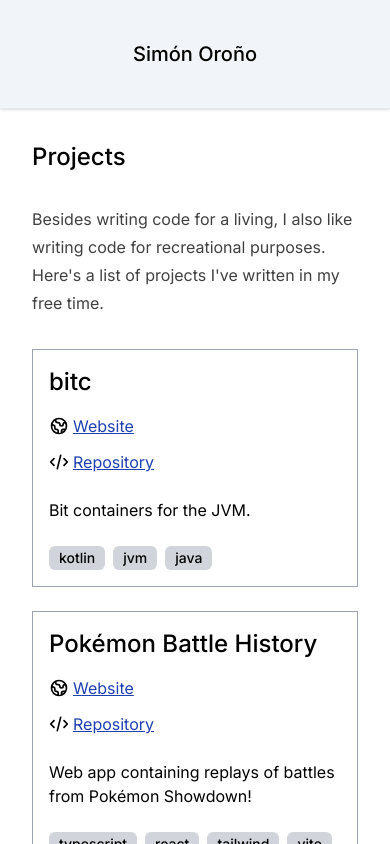
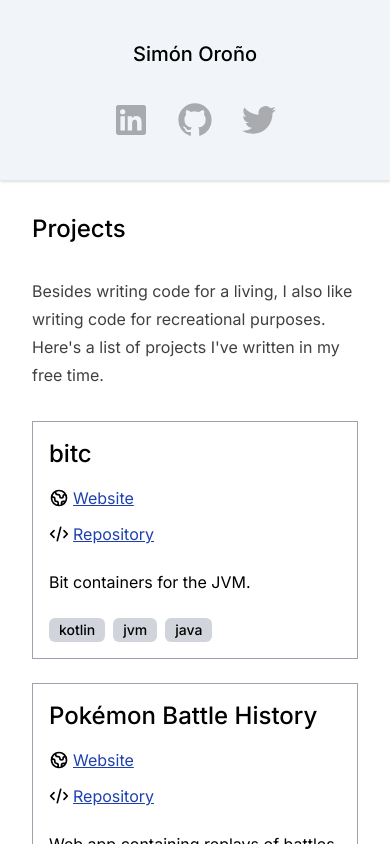
Before and after one commit to simonorono/simonorono-com-v1, a Next.js app: page / in a window 390 px wide. Shown: the top 844 px of the page. Built offline with nearby package versions, Linux system fonts and the light colour scheme; what vanilla-lazyload would draw is missing.

Commit message:
Add profile links to header on mobile

```diff
--- a/components/header.tsx
+++ b/components/header.tsx
@@ -2,7 +2,6 @@ import React from 'react'
 import Bio from './bio'
 import FixedSizeImage from './fixed-size-image'
 import ProfileLinks from './profile-links'
-import Links from './links'
 
 export default function Header() {
   return (
@@ -34,6 +33,10 @@ export default function Header() {
         <h1 className="text-xl font-medium">Simón Oroño</h1>
       </a>
 
+      <div className="flex justify-center space-x-6 lg:hidden">
+        <ProfileLinks />
+      </div>
+
       <article className="prose prose-slate hidden grow lg:block">
         <Bio />
       </article>
```
